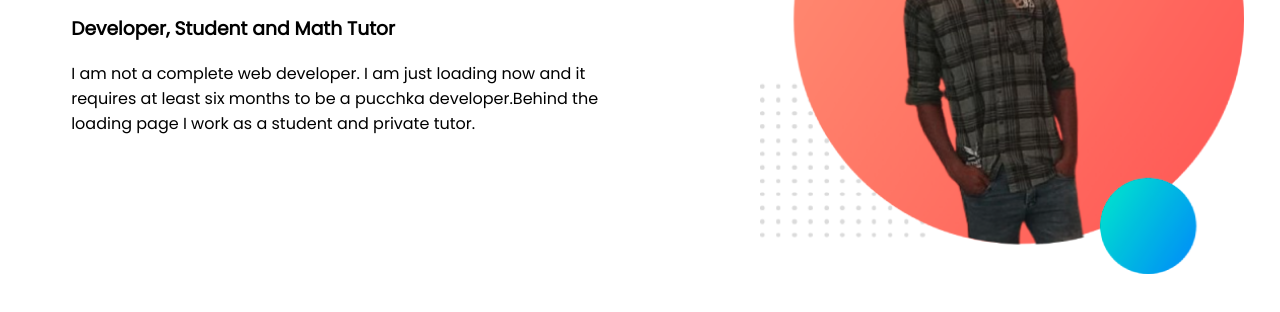
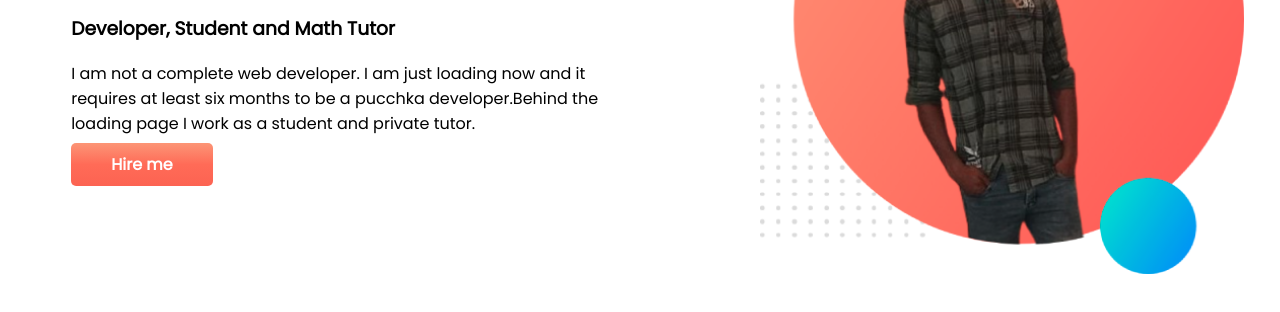
Before and after one commit to Muhammad-Alinoor/myPortfolio, a plain HTML site: page index.html in a window 1280 px wide. Shown: the part 214-526 px from the top of the page. Drawn offline with Linux system fonts and the light colour scheme.

Commit message:
link-button-done

```diff
--- a/index.html
+++ b/index.html
@@ -18,6 +18,7 @@
     <h3>Developer, Student and Math Tutor</h3>
     <p>I am not a complete web developer. I am just loading now and it requires at least six months to be a pucchka developer.Behind the loading page I work as a student and private tutor.
     </p>
+    <a class="link-button" target="_blank" href="github.com/Muhammad-Alinoor">Hire me</a>
     </div>
     <div class="half-width">
         <img src="/image/mystylishpik].png" alt="Picture of Muhammad Alinoor">
--- a/style.css
+++ b/style.css
@@ -18,3 +18,11 @@ section{
         width: 85%;
         padding-left: 10%;
 }
+.link-button{
+    text-decoration: none;
+    background-image: linear-gradient(#fc9576,#ff6b57,#fc6352 );
+    padding: 10px 40px;
+    color: white;
+    font-weight: 700;
+    border-radius: 5px;
+}
```
